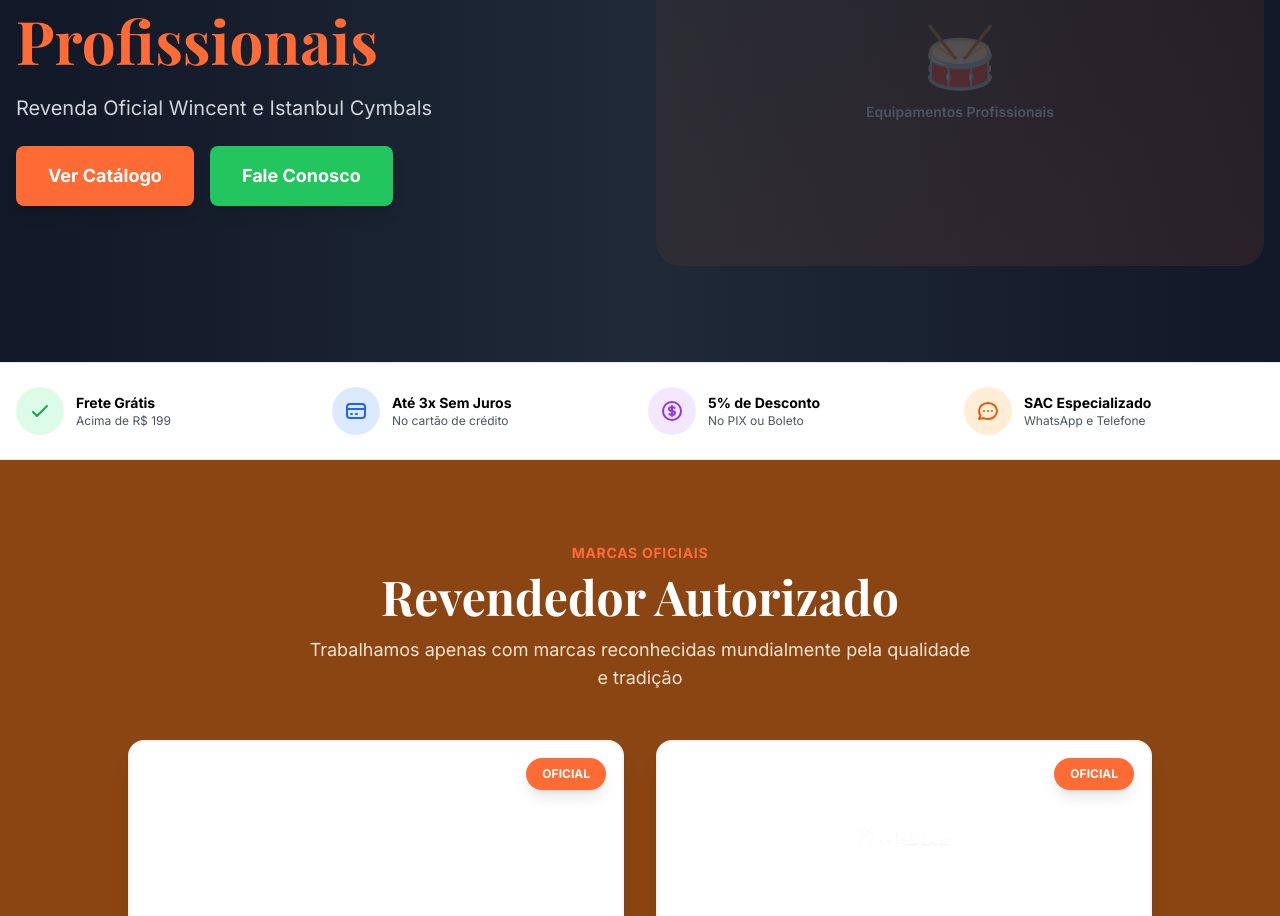
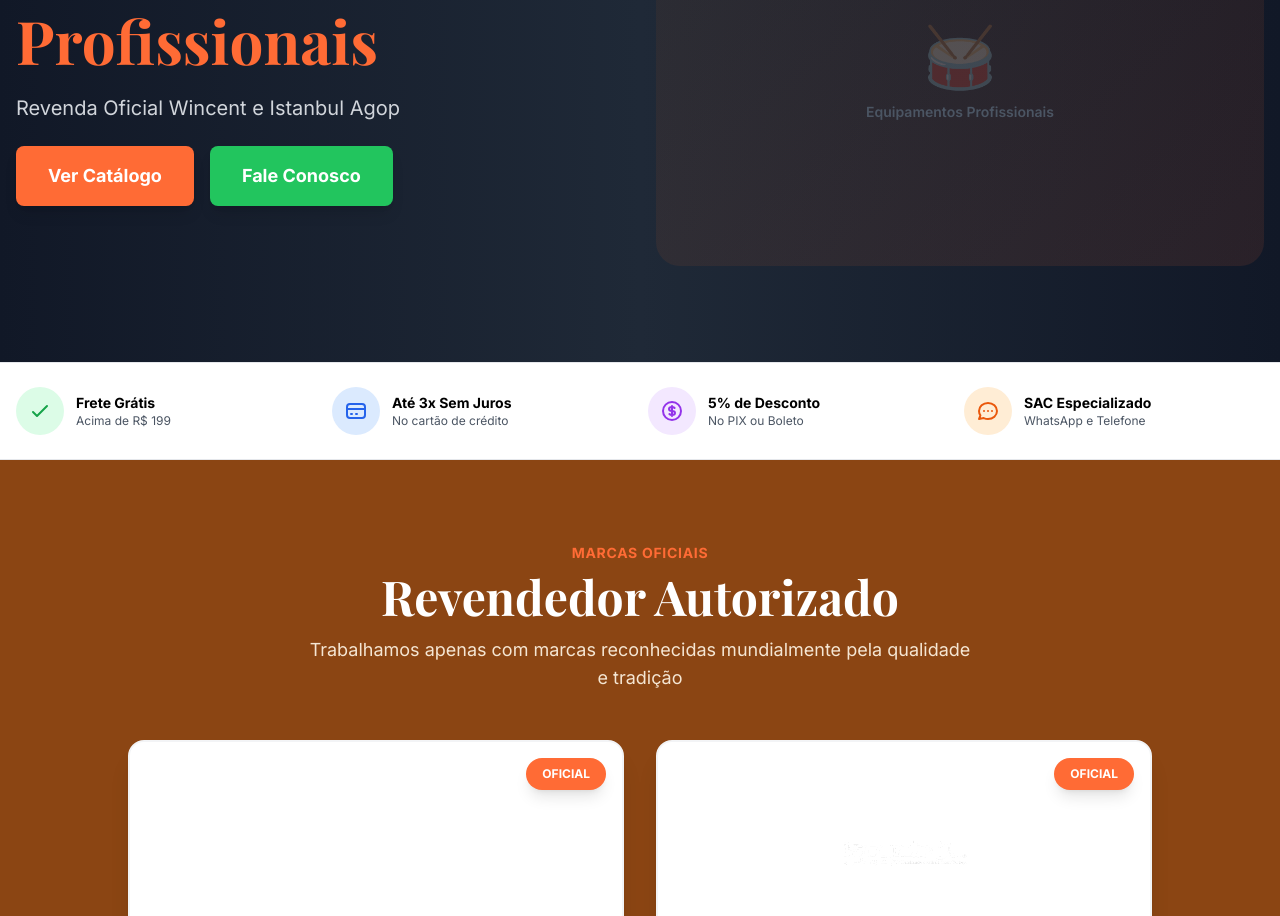
Before and after one commit to jcrispiniano/vintage-drumshop, a Next.js app: page /vintage-drumshop/ in a window 1280 px wide. Shown: the part 386-1302 px from the top of the page. Built offline with nearby package versions, Linux system fonts and the light colour scheme; a web font is replaced by a local one.

Commit message:
Atualiza logo Istanbul Agop (maior) e remove 'Cymbals' dos textos

```diff
--- a/app/layout.tsx
+++ b/app/layout.tsx
@@ -8,15 +8,15 @@
 
 export const metadata: Metadata = {
   title: 'Vintage Drum Shop - Baterias e Acessórios Profissionais',
-  description: 'Revenda oficial Wincent e Istanbul Cymbals. A melhor seleção de baterias, pratos e acessórios musicais.',
-  keywords: 'baterias, pratos, wincent, istanbul cymbals, drum shop, instrumentos musicais',
+  description: 'Revenda oficial Wincent e Istanbul Agop. A melhor seleção de baterias, pratos e acessórios musicais.',
+  keywords: 'baterias, pratos, wincent, istanbul agop, drum shop, instrumentos musicais',
   icons: {
     icon: '/vintage-drumshop/logo.svg',
     apple: '/vintage-drumshop/logo.png',
   },
   openGraph: {
     title: 'Vintage Drum Shop',
-    description: 'Revenda oficial Wincent e Istanbul Cymbals',
+    description: 'Revenda oficial Wincent e Istanbul Agop',
     images: ['/vintage-drumshop/logo.png'],
   },
 }
--- a/app/page.tsx
+++ b/app/page.tsx
@@ -134,7 +134,7 @@
                 <span className="block text-accent mt-2">Profissionais</span>
               </h2>
               <p className="text-xl text-gray-300">
-                Revenda Oficial Wincent e Istanbul Cymbals
+                Revenda Oficial Wincent e Istanbul Agop
               </p>
               <div className="flex flex-wrap gap-4">
                 <a
@@ -262,11 +262,11 @@
                 OFICIAL
               </span>
               <div className="text-center">
-                <div className="h-24 flex items-center justify-center mx-auto mb-6">
+                <div className="h-32 flex items-center justify-center mx-auto mb-6">
                   <img
                     src="/vintage-drumshop/istanbul-logo.png"
                     alt="Istanbul Agop"
-                    className="h-full w-auto object-contain group-hover:scale-110 transition"
+                    className="max-h-full w-auto object-contain group-hover:scale-110 transition"
                   />
                 </div>
                 <h3 className="text-3xl font-bold text-gray-900 mb-2">ISTANBUL AGOP</h3>
@@ -414,7 +414,7 @@
                 className="h-20 w-auto mb-4"
               />
               <p className="text-sm text-gray-300">
-                Revenda oficial Wincent e Istanbul Cymbals. Qualidade e tradição em instrumentos musicais.
+                Revenda oficial Wincent e Istanbul Agop. Qualidade e tradição em instrumentos musicais.
               </p>
             </div>
             <div>
```
